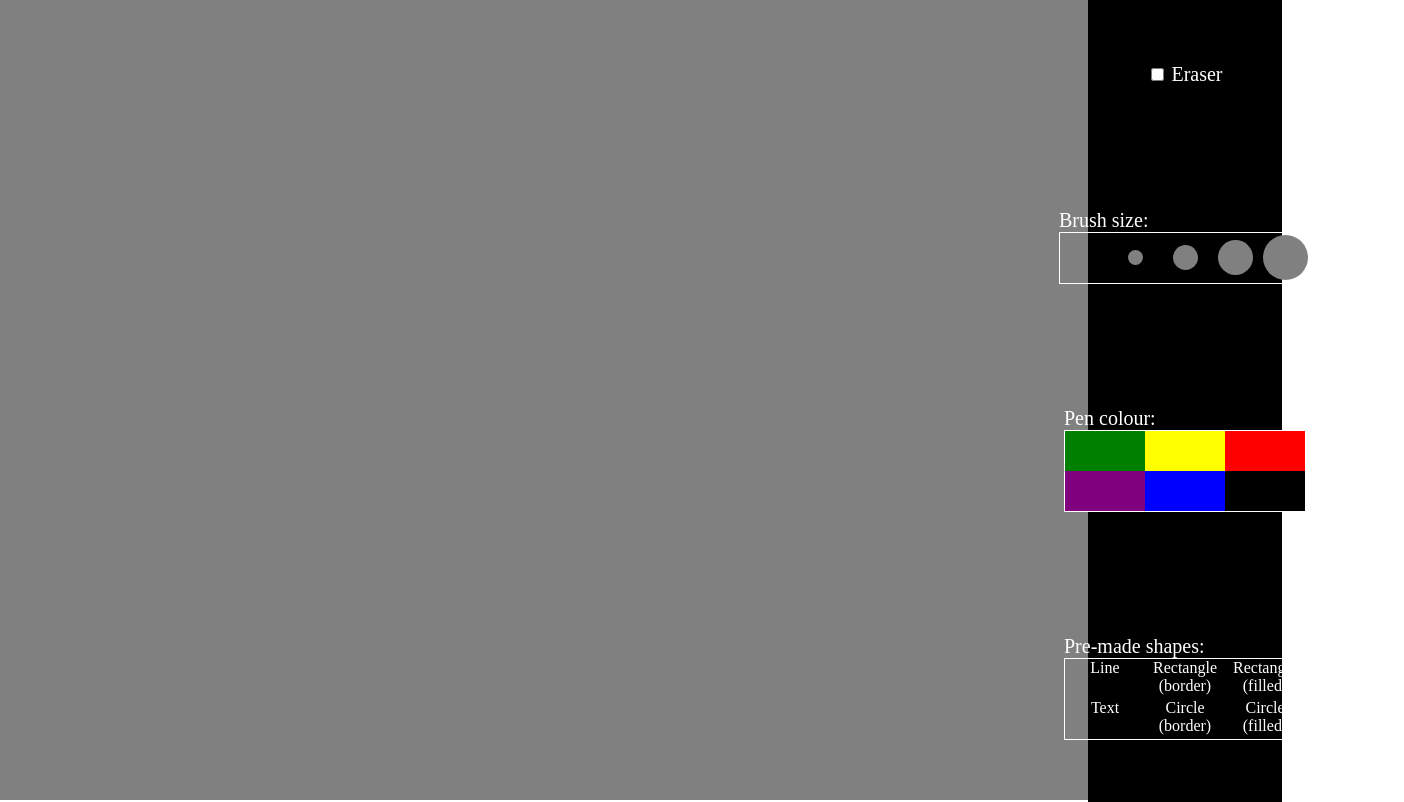
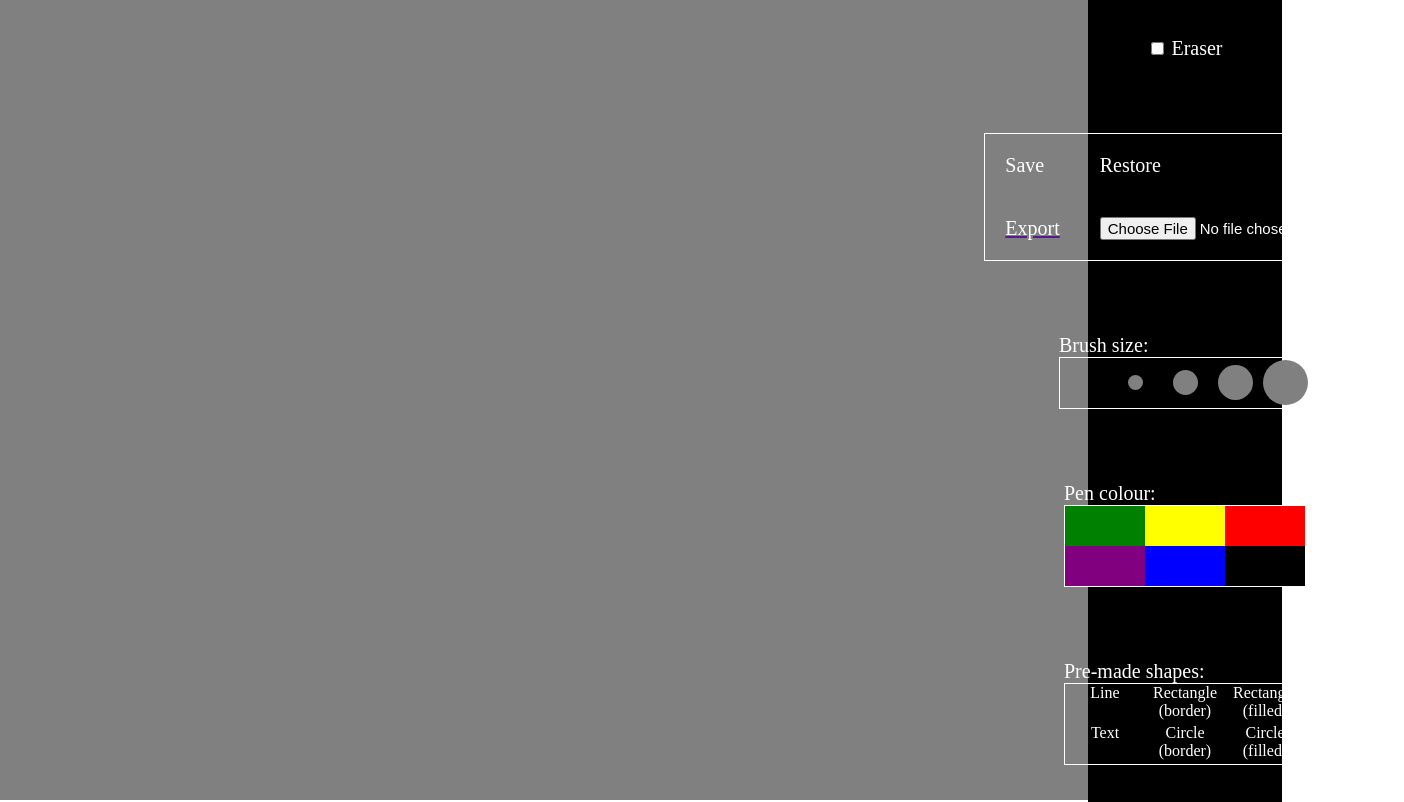
Before and after one commit to Arnaudpublic/paint, a plain HTML site: page index.html in a window 1280 px wide. Shown: the whole page, 1404 px wide, since content can reach past the window. Drawn offline with Linux system fonts and the light colour scheme.

Commit message:
Add export & import

```diff
--- a/index.html
+++ b/index.html
@@ -7,12 +7,23 @@
 	<link rel="stylesheet" type="text/css" href="style.css">
 </head>
 <body onload="start()">
+	<img src="" id="import_placeholder" style="display: none;">
 	<div class="screen">
 		<canvas class="drawing_canvas" style="" width="1632" height="920"></canvas>
 		<div class="menu">
 			<div class="eraser">
 				<input type="checkbox" id="eraser" name="eraser" onchange="eraser(this.checked)" unchecked>
   				<label for="eraser" class="text">Eraser</label>
+			</div>
+			<div class="save_drawing">
+				<div class="save_grid">
+					<div class="save_option" name="save">Save</div>
+					<div class="save_option" name="restore">Restore</div>
+					<a href="" download="canvas_save" id="export">
+						<div class="save_option" name="export">Export</div>
+					</a>
+					<input type="file" id="import" class="save_option" name="import" accept="image/png, image/jpeg" onchange="import_save()">
+				</div>
 			</div>
 			<div class="brush_size">
 				<div class="text">Brush size:</div>
--- a/script.js
+++ b/script.js
@@ -35,6 +35,10 @@ function start() { // Upon loading
 	for (var i = shape_options.length - 1; i >= 0; i--) {
 		shape_options[i].addEventListener("click", change_shape)
 	}
+	save_options = document.getElementsByClassName('save_option')
+	for (var i = save_options.length - 1; i >= 0; i--) {
+		save_options[i].addEventListener("click", change_save)
+	}
 	// JS variables
 	canvas_html = document.getElementsByClassName('drawing_canvas')[0]
 	canvas_html.addEventListener("click", click);
@@ -67,6 +71,33 @@ function change_shape(e) {
 		currently_drawing = false
 	} else {
 		current_shape = "pen"
+	}
+}
+
+function change_save(e) {
+	option = e.target.getAttribute("name")
+	console.log(option)
+	if (option=="save") {
+		draw.save()
+		save_image = draw.getImageData(0,0,canvas_width,canvas_height)
+	} else if (option=="restore") {
+		draw.restore()
+		draw.putImageData(save_image,0,0)
+	} else if (option=="export") {
+		save_file = canvas_html.toDataURL("image/png")
+		save_file.replace("image/png", "image/octet-stream")
+		document.getElementById('export').href = save_file
+	}
+}
+
+function import_save() {
+	save_file = document.getElementById('import')
+	img = document.getElementById('import_placeholder')
+	import_url = URL.createObjectURL(save_file.files[0])
+	img.src = import_url
+	img.onload = function() {
+		draw.drawImage(img,0,0,canvas_width,canvas_height)
+		console.log(img)
 	}
 }
 
--- a/style.css
+++ b/style.css
@@ -31,7 +31,7 @@ body {
 	background-color: black;
 }
 
-.text {
+.text, .save_option {
 	color: white;
 	font-size: 20px;
 }
@@ -71,3 +71,24 @@ body {
 	color: white;
 	text-align: center;
 }
+
+.save_drawing {
+	display: flex;
+	justify-content: center;
+	align-items: center;
+}
+
+.save_grid {
+	display: grid;
+	max-width: 95%;
+	grid-template-columns: 1fr 1fr;
+	border: 1px solid white;
+}
+
+.save_option {
+	padding: 20px;
+}
+
+input.save_option {
+	font-size: 15px;
+}
```
